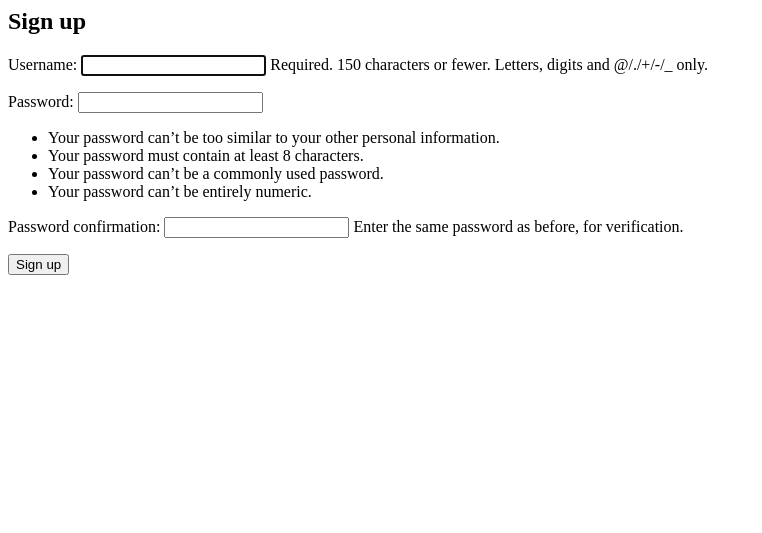
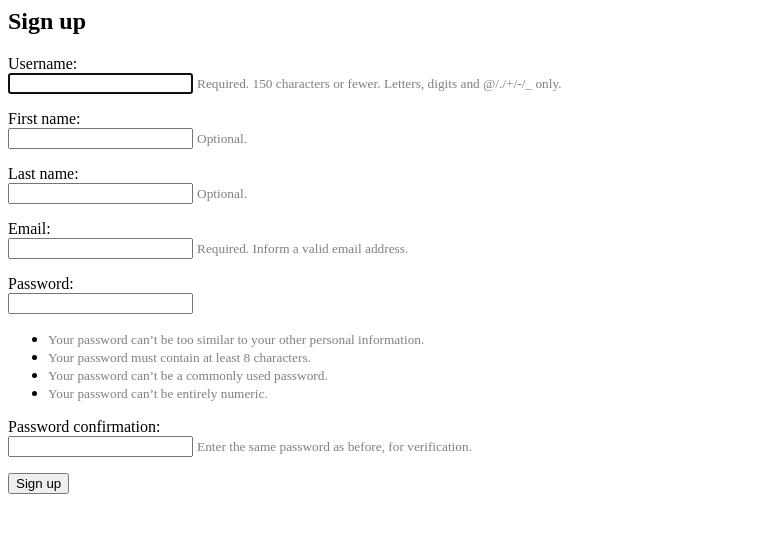
Before and after one commit to yehiahesham/WorldWall, a Django app: page /wall/signup/ in a window 1280 px wide. Shown: the top 533 px of the page, without its empty margins (0-762 px from the left). Run offline with Django 3.2, Linux system fonts and the light colour scheme.

Commit message:
add  forms again + email active+ creating new users/messgaes done

```diff
--- /dev/null
+++ b/world/wall/forms.py
@@ -0,0 +1,13 @@
+from django import forms
+from django.contrib.auth.forms import UserCreationForm
+from django.contrib.auth.models import User
+
+
+class SignUpForm(UserCreationForm):
+    first_name = forms.CharField(max_length=30, required=False, help_text='Optional.')
+    last_name = forms.CharField(max_length=30, required=False, help_text='Optional.')
+    email = forms.EmailField(max_length=254, help_text='Required. Inform a valid email address.')
+
+    class Meta:
+        model = User
+        fields = ('username', 'first_name', 'last_name', 'email', 'password1', 'password2', )
--- a/world/wall/templates/wall/index.html
+++ b/world/wall/templates/wall/index.html
@@ -5,9 +5,10 @@
   Hi <a href="{% url 'wall:profile' user.id %}">  {{ user.username }}!
   <p><a href="{% url 'wall:logout' %}">logout</a></p>
   <h3> Status </h3>
+  <form action="{% url 'wall:publish' %}" method="post">
   {% csrf_token %}
-      <label for="messages_txt">What do you have in mind ?  </label><br />
-      <input type="text" name="messages_txt" id="messages_txt" value="" />
+      <label for="message_txt">What do you have in mind ?  </label><br />
+      <input type="text" name="message_txt" id="messages_txt" value="" />
       <input type="submit" value="Publish" />
   </form>
 {% else %}
--- a/world/wall/templates/wall/signup.html
+++ b/world/wall/templates/wall/signup.html
@@ -2,7 +2,18 @@
 
   <h2>Sign up</h2>
   <form method="post">
-    {% csrf_token %}
-    {{ form.as_p }}
-    <button type="submit">Sign up</button>
-  </form>
+   {% csrf_token %}
+   {% for field in form %}
+     <p>
+       {{ field.label_tag }}<br>
+       {{ field }}
+       {% if field.help_text %}
+         <small style="color: grey">{{ field.help_text }}</small>
+       {% endif %}
+       {% for error in field.errors %}
+         <p style="color: red">{{ error }}</p>
+       {% endfor %}
+     </p>
+   {% endfor %}
+   <button type="submit">Sign up</button>
+ </form>
--- a/world/wall/urls.py
+++ b/world/wall/urls.py
@@ -7,7 +7,8 @@ app_name = 'wall'
 
 urlpatterns = [
     url(r'^$', views.index.as_view(), name='home'),
-    url('^', include('django.contrib.auth.urls')),
+    url(r'^', include('django.contrib.auth.urls')),
     url(r'^users/(?P<pk>[0-9]+)/$', views.Profile.as_view(), name='profile'),
-    url(r'signup/', views.SignUp.as_view(), name='signup'),
+    url(r'signup/', views.SignUp, name='signup'),
+    url(r'^publish/$', views.publish, name='publish'),
 ]
--- a/world/wall/views.py
+++ b/world/wall/views.py
@@ -9,14 +9,30 @@ from django.core.mail import send_mail
 from django.contrib.auth import login, authenticate, logout
 from django.contrib.auth.forms import UserCreationForm
 from django.contrib.auth.models import User
+from django.contrib.auth.decorators import login_required
+from wall.forms import SignUpForm
 from .models import *
 
-# from django.template import loader
-
-class SignUp(generic.CreateView):
-    form_class = UserCreationForm
-    success_url = reverse_lazy('wall:login')
-    template_name = 'wall/signup.html'
+def SignUp(request):
+    if request.method == 'POST':
+        form = SignUpForm(request.POST)
+        if form.is_valid():
+            form.save()
+            username = form.cleaned_data.get('username')
+            raw_password = form.cleaned_data.get('password1')
+            email = form.cleaned_data.get('email')
+            user = authenticate(username=username, password=raw_password, email=email)
+            send_mail(
+                'Wellcome '+username+" !",
+                'Thanks For Joinng the Wall .',
+                'noreply@WorldWall.com',
+                [email],
+                fail_silently=False,
+            )
+            return HttpResponseRedirect(reverse_lazy('wall:login',))
+    else:
+        form = SignUpForm()
+    return render(request, 'wall/signup.html', {'form': form})
 
 class index(generic.ListView):
     template_name = 'wall/index.html'
@@ -29,3 +45,9 @@ class index(generic.ListView):
 class Profile(generic.DetailView):
         model = User
         template_name = 'wall/profile.html'
+
+@login_required
+def publish(request):
+        new_message = Message(user_id =request.user, messages_text=request.POST['message_txt'], messages_date=timezone.now())
+        new_message.save()
+        return HttpResponseRedirect(reverse('wall:home', ))
--- a/world/world/settings.py
+++ b/world/world/settings.py
@@ -28,8 +28,8 @@ DEBUG = True
 ALLOWED_HOSTS = []
 LOGIN_REDIRECT_URL = 'wall:home'
 LOGOUT_REDIRECT_URL = 'wall:home'
-# LOGIN_REDIRECT_URL = 'wall:index'
-
+EMAIL_BACKEND = "django.core.mail.backends.filebased.EmailBackend"
+EMAIL_FILE_PATH = os.path.join(BASE_DIR, "sent_emails")
 
 # Application definition
 
```
Also changed, not shown: world/db.sqlite3, 8 other files.
